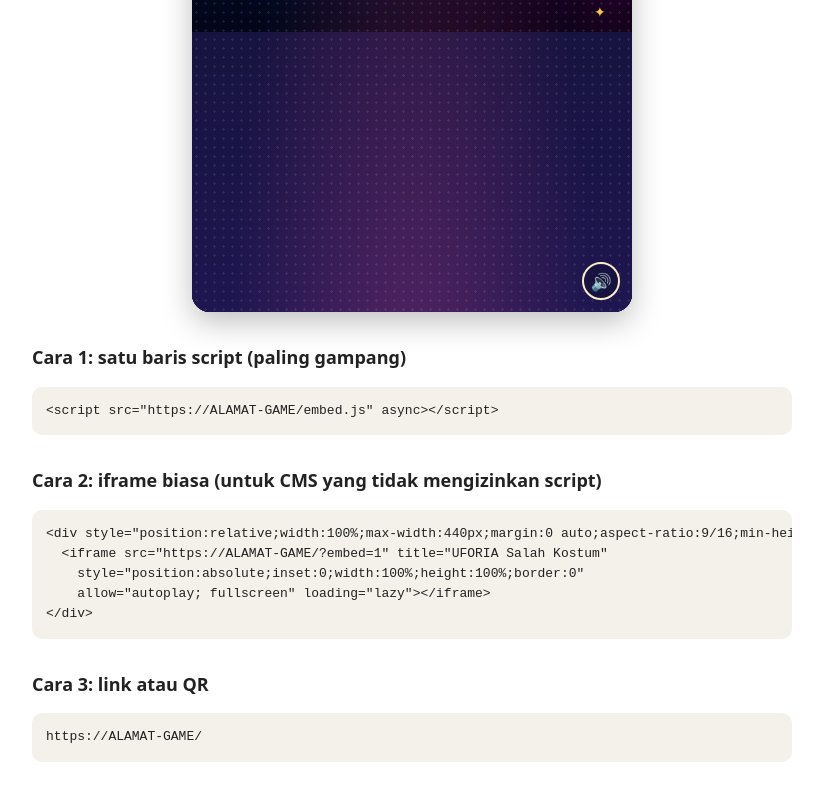
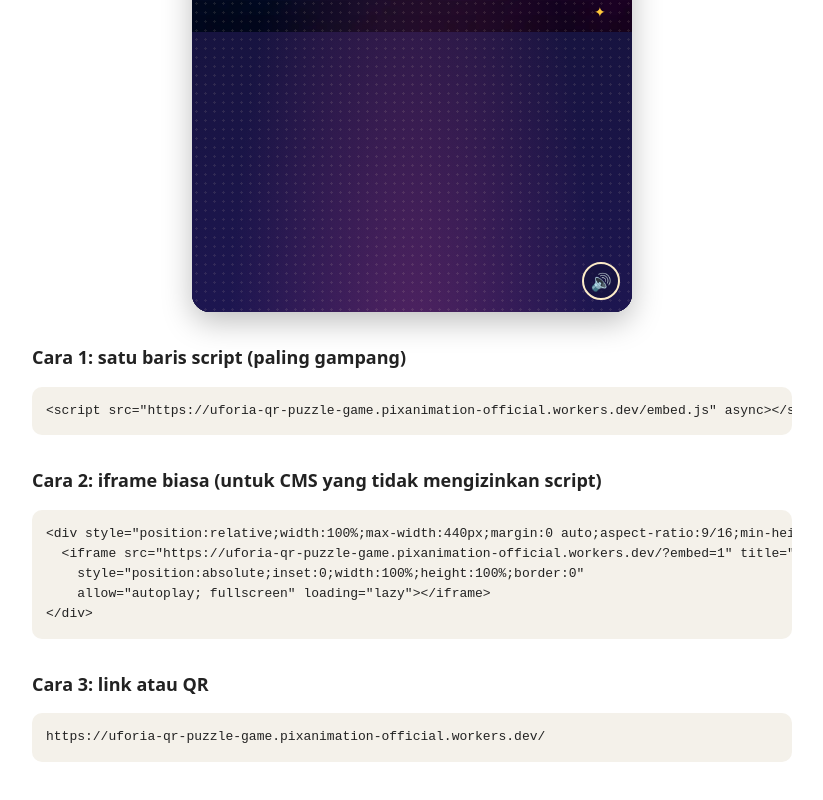
Before and after one commit to pixanimationofficial-droid/Uforia-QR-Puzzle-Game, a plain HTML site: page public/embed-demo.html in a window 1280 px wide. Shown: the part 566-1366 px from the top of the page, without its empty margins (228-1051 px from the left). Drawn offline with Linux system fonts and the light colour scheme.

Commit message:
Isi alamat publik Cloudflare di README dan contoh embed
Co-Authored-By: Claude Opus 5.5 <noreply@anthropic.com>
Claude-Session: https://claude.ai/code/session_01KXcS7ZB7nnw9rp79m27ugc

```diff
--- a/public/embed-demo.html
+++ b/public/embed-demo.html
@@ -20,16 +20,16 @@
 </div>
 
 <h2>Cara 1: satu baris script (paling gampang)</h2>
-<pre>&lt;script src="https://ALAMAT-GAME/embed.js" async&gt;&lt;/script&gt;</pre>
+<pre>&lt;script src="https://uforia-qr-puzzle-game.pixanimation-official.workers.dev/embed.js" async&gt;&lt;/script&gt;</pre>
 
 <h2>Cara 2: iframe biasa (untuk CMS yang tidak mengizinkan script)</h2>
 <pre>&lt;div style="position:relative;width:100%;max-width:440px;margin:0 auto;aspect-ratio:9/16;min-height:560px;border-radius:18px;overflow:hidden"&gt;
-  &lt;iframe src="https://ALAMAT-GAME/?embed=1" title="UFORIA Salah Kostum"
+  &lt;iframe src="https://uforia-qr-puzzle-game.pixanimation-official.workers.dev/?embed=1" title="UFORIA Salah Kostum"
     style="position:absolute;inset:0;width:100%;height:100%;border:0"
     allow="autoplay; fullscreen" loading="lazy"&gt;&lt;/iframe&gt;
 &lt;/div&gt;</pre>
 
 <h2>Cara 3: link atau QR</h2>
-<pre>https://ALAMAT-GAME/</pre>
+<pre>https://uforia-qr-puzzle-game.pixanimation-official.workers.dev/</pre>
 </body>
 </html>
--- a/public/embed.js
+++ b/public/embed.js
@@ -2,7 +2,7 @@
   UFORIA · Salah Kostum! Embed
   Pasang di website mana pun dengan satu baris:
 
-    <script src="https://ALAMAT-GAME/embed.js" async></script>
+    <script src="https://uforia-qr-puzzle-game.pixanimation-official.workers.dev/embed.js" async></script>
 
   Game muncul tepat di tempat script itu ditaruh. Opsi lewat atribut:
     data-max-width="440"   lebar maksimal dalam piksel (default 440)
```
Also changed, not shown: 1 other file.
